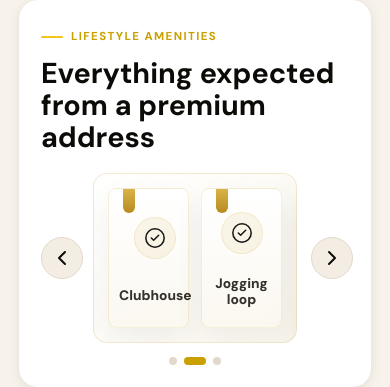
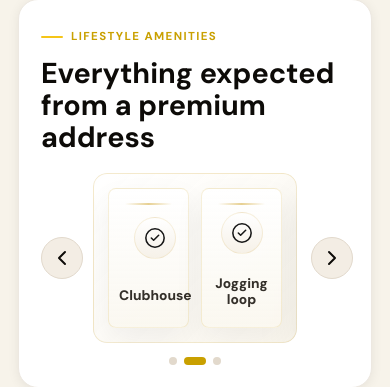
Before and after one commit to dubeyjistar3-crypto/big-bhk, a React (Create React App) app: page /properties/aravalli-crest-villas in a window 390 px wide. Shown: the part 1710-2097 px from the top of the page. Built offline with nearby package versions, Linux system fonts and the light colour scheme; no server answers.

Commit message:
Refine amenity card styling

```diff
--- a/src/App.css
+++ b/src/App.css
@@ -1137,18 +1137,18 @@ textarea { min-height: 130px; resize: vertical; }
   text-align: center;
 }
 .amenity-icon-item::before {
-  background: linear-gradient(180deg, #d8b44a, #b88a20);
-  border-radius: 0 0 6px 6px;
+  background: linear-gradient(90deg, rgba(211, 170, 58, 0), rgba(211, 170, 58, 0.55), rgba(211, 170, 58, 0));
+  border-radius: 999px;
   content: '';
-  height: 30px;
-  left: 18px;
+  height: 2px;
+  left: 18%;
   position: absolute;
-  top: 0;
-  width: 14px;
+  right: 18%;
+  top: 14px;
 }
 .amenity-slide svg {
-  background: rgba(211, 170, 58, 0.1);
-  border: 1px solid rgba(211, 170, 58, 0.18);
+  background: linear-gradient(180deg, #fff, #f6f1e8);
+  border: 1px solid rgba(211, 170, 58, 0.16);
   border-radius: 999px;
   color: #171717;
   flex-shrink: 0;
@@ -2393,9 +2393,9 @@ tr:hover td { background: rgba(245,197,24,0.02); }
     padding: 20px 10px 16px;
   }
   .amenity-icon-item::before {
-    height: 24px;
-    left: 14px;
-    width: 12px;
+    height: 2px;
+    left: 20%;
+    right: 20%;
   }
   .amenity-slide svg {
     height: 42px;
```
